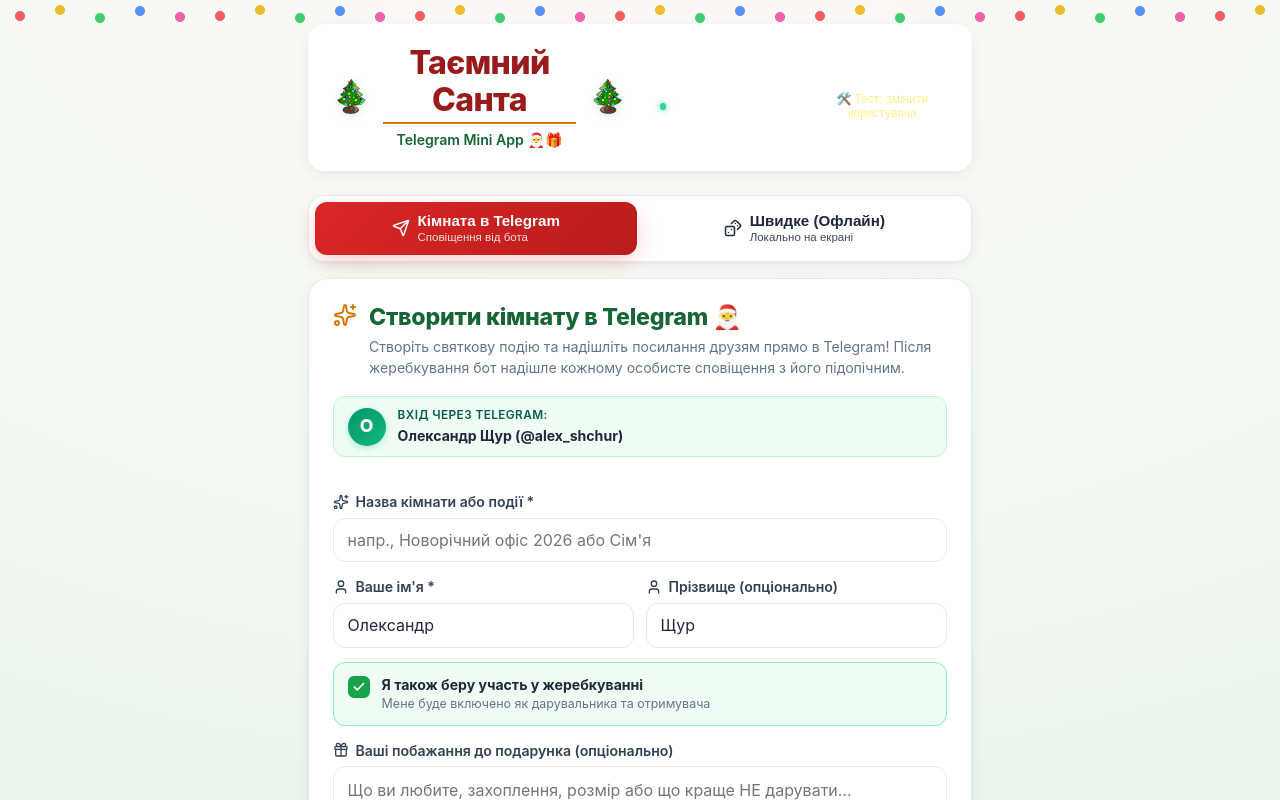
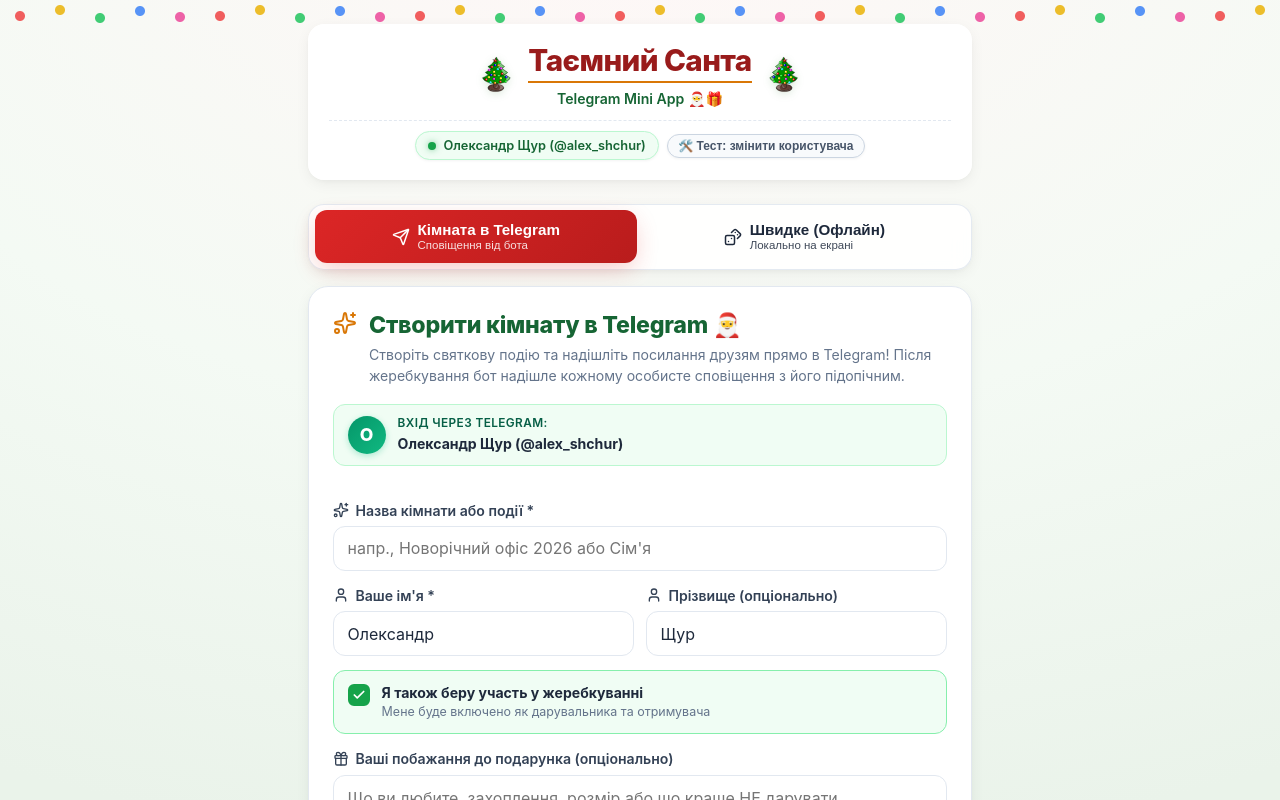
Before and after one commit to OleksandrShchur/SecretSanta, a React (Vite) app in the folder ClientApp/: page / in a window 1280 px wide. Shown: the top 800 px of the page. Built offline with nearby package versions, Linux system fonts and the light colour scheme.

Commit message:
fix header layout

```diff
--- a/ClientApp/src/App.css
+++ b/ClientApp/src/App.css
@@ -38,9 +38,9 @@
    -------------------------------------------------------------------------- */
 .christmas-header {
   display: flex;
+  flex-direction: column;
   align-items: center;
   justify-content: center;
-  gap: 0.65rem;
   background: var(--color-header-panel);
   border-radius: var(--radius-lg);
   padding: 0.875rem 0.75rem;
@@ -55,22 +55,31 @@
 
 @media (min-width: 640px) {
   .christmas-header {
-    gap: 1.25rem;
-    padding: 1.25rem 1.25rem;
-  }
-}
-
-.christmas-header.is-clickable {
+    padding: 1.15rem 1.25rem;
+  }
+}
+
+.header-main-content {
+  display: flex;
+  align-items: center;
+  justify-content: center;
+  gap: 0.75rem;
+  width: 100%;
+}
+
+.header-main-content.is-clickable {
   cursor: pointer;
   user-select: none;
-}
-
-.christmas-header.is-clickable:hover {
+  transition: transform 0.15s ease, opacity 0.15s ease;
+  border-radius: var(--radius-md);
+}
+
+.header-main-content.is-clickable:hover {
+  opacity: 0.9;
   transform: translateY(-1px);
-  box-shadow: var(--shadow-lg);
-}
-
-.christmas-header.is-clickable:active {
+}
+
+.header-main-content.is-clickable:active {
   transform: scale(0.99);
 }
 
@@ -87,19 +96,20 @@
   color: var(--color-heading);
   text-align: center;
   font-weight: 800;
-  font-size: clamp(1.3rem, 5vw, 2rem);
+  font-size: clamp(1.2rem, 5vw, 1.85rem);
   letter-spacing: -0.02em;
   line-height: 1.15;
   border-bottom: 2.5px solid var(--color-accent-gold);
   padding-bottom: 0.2rem;
-  overflow-wrap: break-word;
+  white-space: nowrap;
 }
 
 .header-subtitle {
   margin: 0.35rem 0 0;
-  font-size: clamp(0.75rem, 2.8vw, 0.88rem);
+  font-size: clamp(0.72rem, 2.8vw, 0.88rem);
   color: var(--color-heading-alt);
   font-weight: 600;
+  white-space: nowrap;
 }
 
 .tree {
@@ -1493,42 +1503,47 @@
 /* --------------------------------------------------------------------------
    Telegram Mini App Specific Styles
    -------------------------------------------------------------------------- */
-.header-main-content {
+.header-tg-bar {
   display: flex;
   align-items: center;
   justify-content: center;
-  gap: 0.75rem;
-  width: 100%;
-}
-
-.header-tg-bar {
-  display: flex;
-  align-items: center;
-  justify-content: space-between;
-  gap: 0.5rem;
-  width: 100%;
-  margin-top: 0.5rem;
-  padding-top: 0.5rem;
-  border-top: 1px solid rgba(255, 255, 255, 0.15);
+  flex-wrap: wrap;
+  gap: 0.5rem;
+  width: 100%;
+  margin-top: 0.65rem;
+  padding-top: 0.65rem;
+  border-top: 1px dashed var(--color-border);
   font-size: 0.8rem;
 }
 
 .tg-active-chip {
   display: inline-flex;
   align-items: center;
-  gap: 0.4rem;
-  background: rgba(255, 255, 255, 0.12);
-  padding: 0.25rem 0.65rem;
+  gap: 0.45rem;
+  background: #f0fdf4;
+  border: 1px solid #bbf7d0;
+  padding: 0.25rem 0.75rem;
   border-radius: var(--radius-full);
-  color: #fff;
+  color: #166534;
+  font-size: 0.8rem;
+  font-weight: 600;
+  box-shadow: var(--shadow-sm);
+  max-width: 100%;
 }
 
 .tg-dot {
-  width: 7px;
-  height: 7px;
-  background-color: #34d399;
+  width: 8px;
+  height: 8px;
+  background-color: #16a34a;
   border-radius: 50%;
-  box-shadow: 0 0 6px #34d399;
+  box-shadow: 0 0 6px rgba(22, 163, 74, 0.5);
+  flex-shrink: 0;
+}
+
+.tg-name {
+  overflow: hidden;
+  text-overflow: ellipsis;
+  white-space: nowrap;
 }
 
 .dev-mock-switcher {
@@ -1536,18 +1551,23 @@
 }
 
 .btn-mock-toggle {
-  background: rgba(255, 255, 255, 0.15);
-  border: 1px solid rgba(255, 255, 255, 0.25);
-  color: #fef08a;
+  background: #f8fafc;
+  border: 1px solid #cbd5e1;
+  color: #475569;
   border-radius: var(--radius-full);
-  padding: 0.2rem 0.55rem;
+  padding: 0.25rem 0.65rem;
   font-size: 0.75rem;
+  font-weight: 600;
   cursor: pointer;
   transition: all 0.15s ease;
+  white-space: nowrap;
+  box-shadow: var(--shadow-sm);
 }
 
 .btn-mock-toggle:hover {
-  background: rgba(255, 255, 255, 0.25);
+  background: #f1f5f9;
+  color: #1e293b;
+  border-color: #94a3b8;
 }
 
 .dev-mock-dropdown {
--- a/ClientApp/src/components/Header.tsx
+++ b/ClientApp/src/components/Header.tsx
@@ -31,12 +31,22 @@ export const Header: React.FC<HeaderProps> = ({ onGoHome }) => {
     setShowUserSwitcher(false);
   };
 
+  const displayName = [currentUser.first_name, currentUser.last_name].filter(Boolean).join(' ');
+
   return (
     <header className="christmas-header">
       <div
         className={`header-main-content ${onGoHome ? 'is-clickable' : ''}`}
         onClick={onGoHome}
         title={onGoHome ? 'На головну' : undefined}
+        role={onGoHome ? 'button' : undefined}
+        tabIndex={onGoHome ? 0 : undefined}
+        onKeyDown={(e) => {
+          if (onGoHome && (e.key === 'Enter' || e.key === ' ')) {
+            e.preventDefault();
+            onGoHome();
+          }
+        }}
       >
         <img src="/tree.svg" className="tree left" alt="Ялинка" aria-hidden="true" />
         <div className="header-title-wrap">
@@ -49,9 +59,9 @@ export const Header: React.FC<HeaderProps> = ({ onGoHome }) => {
       {/* User Status Bar */}
       <div className="header-tg-bar">
         <div className="tg-active-chip">
-          <span className="tg-dot"></span>
+          <span className="tg-dot" aria-hidden="true"></span>
           <span className="tg-name">
-            {currentUser.first_name} {currentUser.username ? `(@${currentUser.username})` : `(ID: ${currentUser.id})`}
+            {displayName} {currentUser.username ? `(@${currentUser.username})` : `(ID: ${currentUser.id})`}
           </span>
         </div>
 
```
